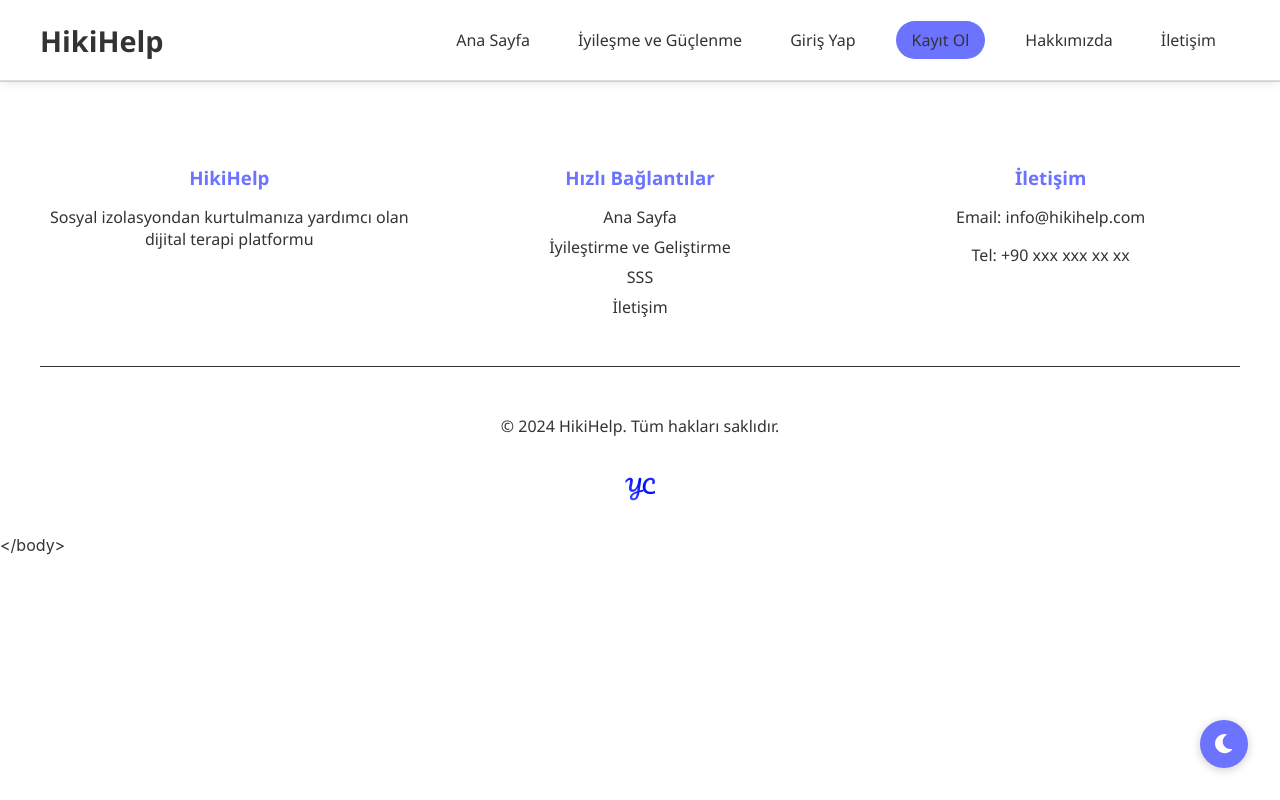
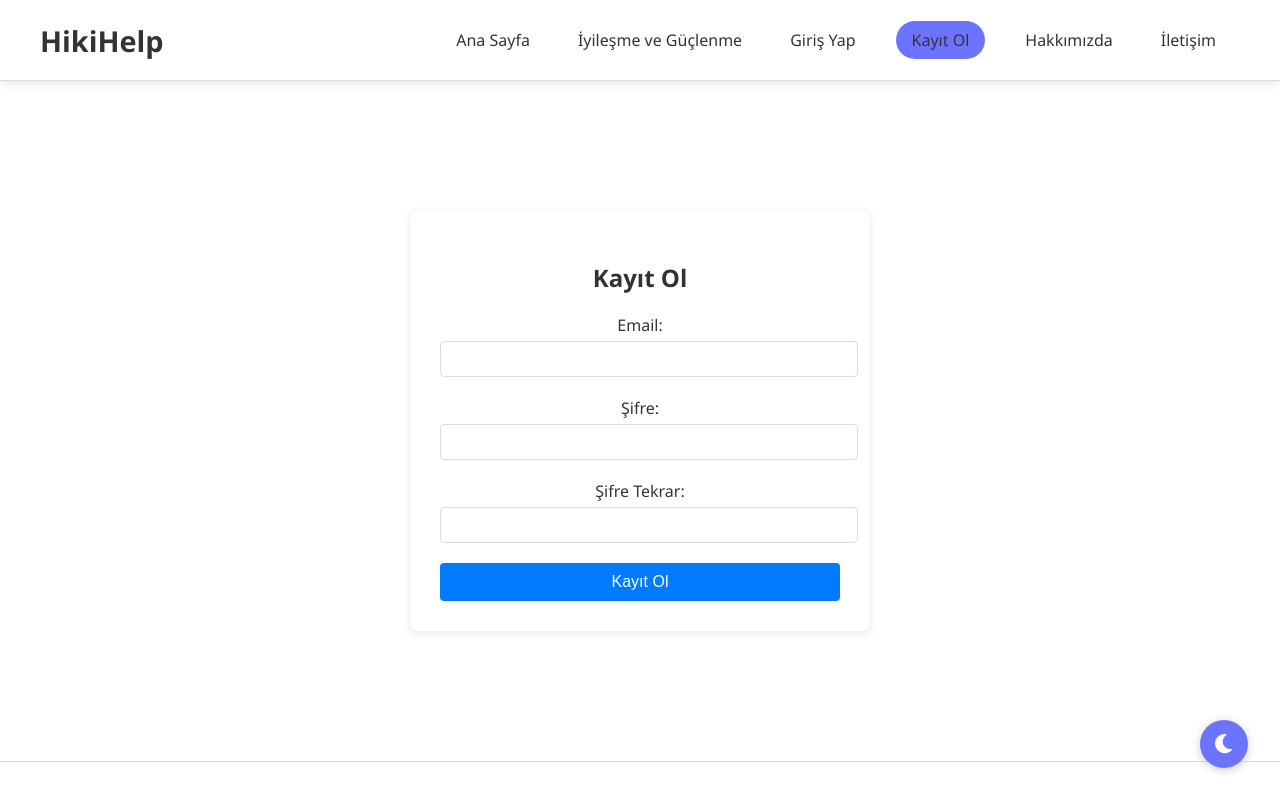
Before and after one commit to retonex/hikikomori-terapi, a React (Create React App) app: page /kayit in a window 1280 px wide. Shown: the top 800 px of the page. Built offline with nearby package versions, Linux system fonts and the light colour scheme.

Commit message:
Giriş Ve Kayıt Sistemi

```diff
--- a/src/components/Auth/Auth.css
+++ b/src/components/Auth/Auth.css
@@ -2,92 +2,57 @@
   display: flex;
   justify-content: center;
   align-items: center;
-  min-height: 100vh;
-  padding: 2rem;
-  background: var(--bg-color);
+  min-height: 80vh;
+  padding: 20px;
 }
 
-.auth-box {
-  background: var(--card-bg);
-  padding: 2rem;
-  border-radius: 15px;
-  box-shadow: 0 4px 15px rgba(0, 0, 0, 0.1);
+.auth-form {
+  background: white;
+  padding: 30px;
+  border-radius: 8px;
+  box-shadow: 0 2px 10px rgba(0, 0, 0, 0.1);
   width: 100%;
   max-width: 400px;
 }
 
-.auth-box h2 {
-  text-align: center;
-  color: var(--heading-color);
-  margin-bottom: 2rem;
-}
-
 .form-group {
-  margin-bottom: 1.5rem;
+  margin-bottom: 20px;
 }
 
 .form-group label {
   display: block;
-  margin-bottom: 0.5rem;
-  color: var(--text-color);
+  margin-bottom: 5px;
+  font-weight: 500;
 }
 
 .form-group input {
   width: 100%;
-  padding: 0.8rem;
-  border: 1px solid var(--border-color);
-  border-radius: 8px;
-  background: var(--bg-color);
-  color: var(--text-color);
-  font-size: 1rem;
+  padding: 8px;
+  border: 1px solid #ddd;
+  border-radius: 4px;
+  font-size: 16px;
 }
 
 .auth-button {
   width: 100%;
-  padding: 1rem;
-  background: var(--primary-color);
+  padding: 10px;
+  background-color: #007bff;
   color: white;
   border: none;
-  border-radius: 8px;
-  font-size: 1rem;
+  border-radius: 4px;
+  font-size: 16px;
   cursor: pointer;
-  transition: background 0.3s ease;
+  transition: background-color 0.3s;
 }
 
 .auth-button:hover {
-  opacity: 0.9;
-}
-
-.auth-button:disabled {
-  background: #ccc;
-  cursor: not-allowed;
+  background-color: #0056b3;
 }
 
 .error-message {
-  background: #ffebee;
-  color: #c62828;
-  padding: 1rem;
-  border-radius: 8px;
-  margin-bottom: 1rem;
-  text-align: center;
+  color: #dc3545;
+  margin-bottom: 15px;
+  padding: 10px;
+  background-color: #f8d7da;
+  border-radius: 4px;
 }
-
-.auth-links {
-  margin-top: 1.5rem;
-  text-align: center;
-}
-
-.auth-links p {
-  color: var(--text-color);
-  margin: 0.5rem 0;
-}
-
-.auth-links span {
-  color: var(--primary-color);
-  cursor: pointer;
-  text-decoration: underline;
-}
-
-.auth-links span:hover {
-  opacity: 0.8;
-}
--- a/src/components/Auth/Login.js
+++ b/src/components/Auth/Login.js
@@ -5,7 +5,57 @@ import { authAPI } from '../../services/api';
 import './Auth.css';
 
 const Login = () => {
-    // bileşen kodları
+    const [email, setEmail] = useState('');
+    const [password, setPassword] = useState('');
+    const [error, setError] = useState('');
+    const navigate = useNavigate();
+    const { login } = useAuth();
+
+    const handleSubmit = async (e) => {
+        e.preventDefault();
+        setError('');
+
+        try {
+            const response = await authAPI.login(email, password);
+            if (response.token) {
+                login(response.token);
+                navigate('/gunlugum');
+            }
+        } catch (err) {
+            setError('Giriş yapılırken bir hata oluştu. Lütfen bilgilerinizi kontrol edin.');
+        }
+    };
+
+    return (
+        <div className="auth-container">
+            <form onSubmit={handleSubmit} className="auth-form">
+                <h2>Giriş Yap</h2>
+                {error && <div className="error-message">{error}</div>}
+
+                <div className="form-group">
+                    <label>Email:</label>
+                    <input
+                        type="email"
+                        value={email}
+                        onChange={(e) => setEmail(e.target.value)}
+                        required
+                    />
+                </div>
+
+                <div className="form-group">
+                    <label>Şifre:</label>
+                    <input
+                        type="password"
+                        value={password}
+                        onChange={(e) => setPassword(e.target.value)}
+                        required
+                    />
+                </div>
+
+                <button type="submit" className="auth-button">Giriş Yap</button>
+            </form>
+        </div>
+    );
 };
 
 export default Login;
--- a/src/components/Auth/Register.js
+++ b/src/components/Auth/Register.js
@@ -5,7 +5,73 @@ import { authAPI } from '../../services/api';
 import './Auth.css';
 
 const Register = () => {
-    // bileşen kodları
+    const [email, setEmail] = useState('');
+    const [password, setPassword] = useState('');
+    const [confirmPassword, setConfirmPassword] = useState('');
+    const [error, setError] = useState('');
+    const navigate = useNavigate();
+    const { login } = useAuth();
+
+    const handleSubmit = async (e) => {
+        e.preventDefault();
+        setError('');
+
+        if (password !== confirmPassword) {
+            setError('Şifreler eşleşmiyor!');
+            return;
+        }
+
+        try {
+            const response = await authAPI.register(email, password);
+            if (response.token) {
+                login(response.token);
+                navigate('/gunlugum');
+            }
+        } catch (err) {
+            setError('Kayıt olurken bir hata oluştu. Lütfen tekrar deneyin.');
+        }
+    };
+
+    return (
+        <div className="auth-container">
+            <form onSubmit={handleSubmit} className="auth-form">
+                <h2>Kayıt Ol</h2>
+                {error && <div className="error-message">{error}</div>}
+
+                <div className="form-group">
+                    <label>Email:</label>
+                    <input
+                        type="email"
+                        value={email}
+                        onChange={(e) => setEmail(e.target.value)}
+                        required
+                    />
+                </div>
+
+                <div className="form-group">
+                    <label>Şifre:</label>
+                    <input
+                        type="password"
+                        value={password}
+                        onChange={(e) => setPassword(e.target.value)}
+                        required
+                    />
+                </div>
+
+                <div className="form-group">
+                    <label>Şifre Tekrar:</label>
+                    <input
+                        type="password"
+                        value={confirmPassword}
+                        onChange={(e) => setConfirmPassword(e.target.value)}
+                        required
+                    />
+                </div>
+
+                <button type="submit" className="auth-button">Kayıt Ol</button>
+            </form>
+        </div>
+    );
 };
 
 export default Register;
--- a/src/services/api.js
+++ b/src/services/api.js
@@ -1,72 +1,35 @@
-// API URL'sini ortama göre ayarla
-const API_URL = process.env.NODE_ENV === 'production'
-  ? 'https://your-backend-url.render.com/api'  // Production URL
-  : 'http://localhost:3001/api';                 // Development URL
+const BASE_URL = 'http://localhost:3000/api'; // API'nizin URL'sini buraya yazın
 
-// Auth API'leri
 export const authAPI = {
-  // Kayıt olma
-  register: async (userData) => {
-    try {
-      console.log('Kayıt isteği gönderiliyor:', userData);
-      console.log('API URL:', `${API_URL}/auth/register`);
-
-      const response = await fetch(`${API_URL}/auth/register`, {
+    login: async (email, password) => {
+        const response = await fetch(`${BASE_URL}/auth/login`, {
             method: 'POST',
             headers: {
                 'Content-Type': 'application/json',
-          'Accept': 'application/json'
             },
-        body: JSON.stringify(userData)
+            body: JSON.stringify({ email, password }),
         });
 
-      console.log('Sunucu yanıtı:', response.status);
-
         if (!response.ok) {
-        const errorData = await response.text();
-        console.error('Sunucu hata detayı:', errorData);
-        throw new Error(`HTTP error! status: ${response.status}`);
+            throw new Error('Login failed');
         }
 
-      const data = await response.json();
-      console.log('Başarılı yanıt:', data);
-      return data;
-    } catch (error) {
-      console.error('Register error:', error);
-      throw error;
-    }
+        return response.json();
     },
 
-  // Giriş yapma
-  login: async (credentials) => {
-    try {
-      const response = await fetch(`${API_URL}/auth/login`, {
+    register: async (email, password) => {
+        const response = await fetch(`${BASE_URL}/auth/register`, {
             method: 'POST',
             headers: {
                 'Content-Type': 'application/json',
-          'Accept': 'application/json'
             },
-        body: JSON.stringify(credentials)
+            body: JSON.stringify({ email, password }),
         });
 
         if (!response.ok) {
-        throw new Error(`HTTP error! status: ${response.status}`);
+            throw new Error('Registration failed');
         }
 
         return response.json();
-    } catch (error) {
-      console.error('Login error:', error);
-      throw error;
-    }
     },
-
-  // Kullanıcı bilgilerini getirme
-  getMe: async (token) => {
-    const response = await fetch(`${API_URL}/auth/me`, {
-      headers: {
-        'Authorization': `Bearer ${token}`
-      }
-    });
-    return response.json();
-  }
 };
```
Lines whose indentation alone changed are shown as unchanged.
